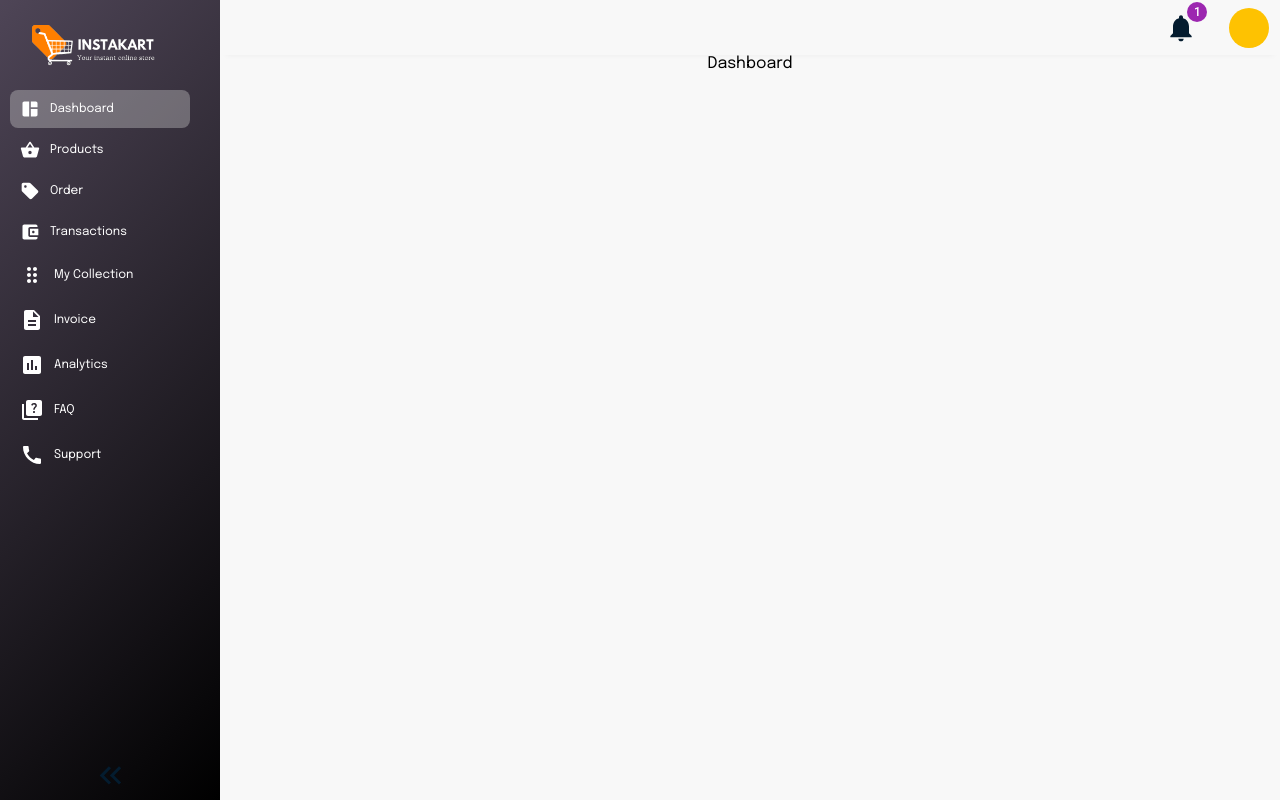
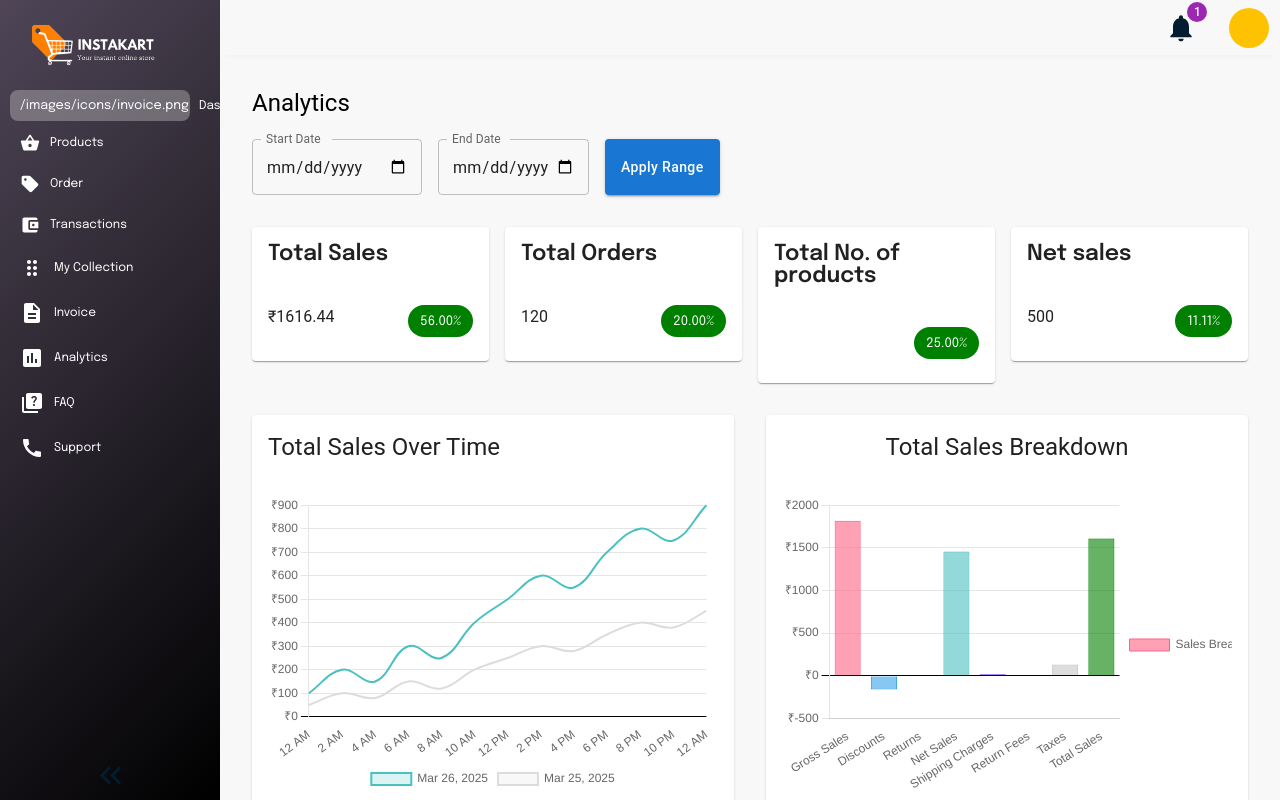
Before and after one commit to ayushyadav003/instakart, a React (Vite) app: page /dashboard in a window 1280 px wide. Built offline with nearby package versions, Linux system fonts and the light colour scheme.

Commit message:
rajat commit

```diff
--- a/src/pages/analytics/Analytics.jsx
+++ b/src/pages/analytics/Analytics.jsx
@@ -20,7 +20,7 @@ import {
   TextField,
   Typography,
 } from "@mui/material";
-import { ArrowUpward, ArrowDownward } from "@mui/icons-material";
+
 import { Box } from "@mui/system";
 import { Grid } from "@mui/material";
 import { Chip } from "@mui/material";
@@ -53,39 +53,19 @@ const getTotalOrdersData = () => ({
 });
 
 const getPaymentsReceivedData = () => ({
-  title: "Payments Received",
+  title: "Total No. of products",
   payments: 1500.5,
   yesterdayPayments: 1200,
   change: 25,
 });
 
 const getTotalItemsSoldData = () => ({
-  title: "Total Items Sold",
+  title: "Net sales",
   items: 500,
   yesterdayItems: 450,
   change: 11.11,
 });
 
-const getReturningCustomerRateData = () => ({
-  title: "Returning Customer Rate", //Added title
-  rate: 75,
-  yesterdayRate: 60,
-  change: 27,
-});
-
-const getOrdersFulfilledData = () => ({
-  title: "Orders Fulfilled", //Added title
-  orders: 0,
-  yesterdayOrders: 5,
-  change: -100,
-});
-
-const getOrdersData = () => ({
-  title: "Orders", //Added title
-  orders: 16,
-  yesterdayOrders: 11,
-  change: 43,
-});
 
 const getTotalSalesOverTimeData = () => ({
   labels: [
@@ -532,10 +512,12 @@ const Analytics = () => {
       </Box>
       <SalesOverview />
 
-      <Box sx={{ display: "flex", gap: 3, mt: 4, flexWrap: "wrap" }}>
-        <TotalSalesOverTime sx={{ flex: 2, minWidth: 300 }} />
-        <TotalSalesBreakdown sx={{ flex: 1, minWidth: 300 }} />
-        <SalesBreakdownPieChart sx={{ flex: 1, minWidth: 300 }} />
+      <Box>
+        <Box sx={{ display: "flex",gap: 4, my: 4 }}>
+        <TotalSalesOverTime  />
+        <TotalSalesBreakdown  />
+        </Box>
+        <SalesBreakdownPieChart/>
       </Box>
     </Box>
   );
--- a/src/router/index.jsx
+++ b/src/router/index.jsx
@@ -15,7 +15,7 @@ import AddProduct from '../pages/products/AddProduct'
 import OrderList from '../pages/orders/OrderList'
 import AddOrder from '../pages/orders/AddOrder'
 import AddVariant from '../pages/variants/AddVariant'
-// import Analytics from '../pages/analytics/Analytics'
+import Analytics from '../pages/analytics/Analytics'
 import Profile from '../pages/profile/Profile'
 import { ProfileProvider } from '../context/ProfileContext'
 import Transactions from '../pages/transactions/Transactions'
@@ -75,14 +75,14 @@ export default function Router() {
               </LoginLayout>
             }
           />
-          <Route
+          {/* <Route
             path="/dashboard"
             element={
               <DashboardLayout>
                 <Dashboard />
               </DashboardLayout>
             }
-          />
+          /> */}
           <Route
             path="/orders"
             element={
@@ -178,14 +178,14 @@ export default function Router() {
             }
 
           />
-          {/* <Route
-            path="/analytics"
+          <Route
+            path="/dashboard"
             element={
               <DashboardLayout>
                 <Analytics />
               </DashboardLayout>
             }
-          /> */}
+          />
           <Route
             path="/transactions/:id"
             element={
--- a/src/utils/DashboardUtils.jsx
+++ b/src/utils/DashboardUtils.jsx
@@ -16,11 +16,7 @@ import SellIcon from '@mui/icons-material/Sell'
 const userData = JSON.parse(localStorage.getItem('instakart-user-details'))
 
 export const sideBarOption = [
-  {
-    title: 'Dashboard',
-    icon: <SpaceDashboardIcon fontSize="small" />,
-    link: '/dashboard',
-  },
+  { title: 'Dashboard', icon: '/images/icons/invoice.png', link: '/dashboard' },
   {
     title: 'Products',
     icon: <ShoppingBasket fontSize="small" />,
@@ -79,7 +75,6 @@ export const mobileBottomOptions = [
     link: '/cod',
   },
 
-  { title: 'Analytics', icon: '/images/icons/invoice.png', link: '/analytics' },
   { title: 'FAQ', icon: '/images/icons/faq.png', link: '/faq' },
   { title: 'Support', icon: '/images/icons/support.png', link: '/support' },
 ]
```
